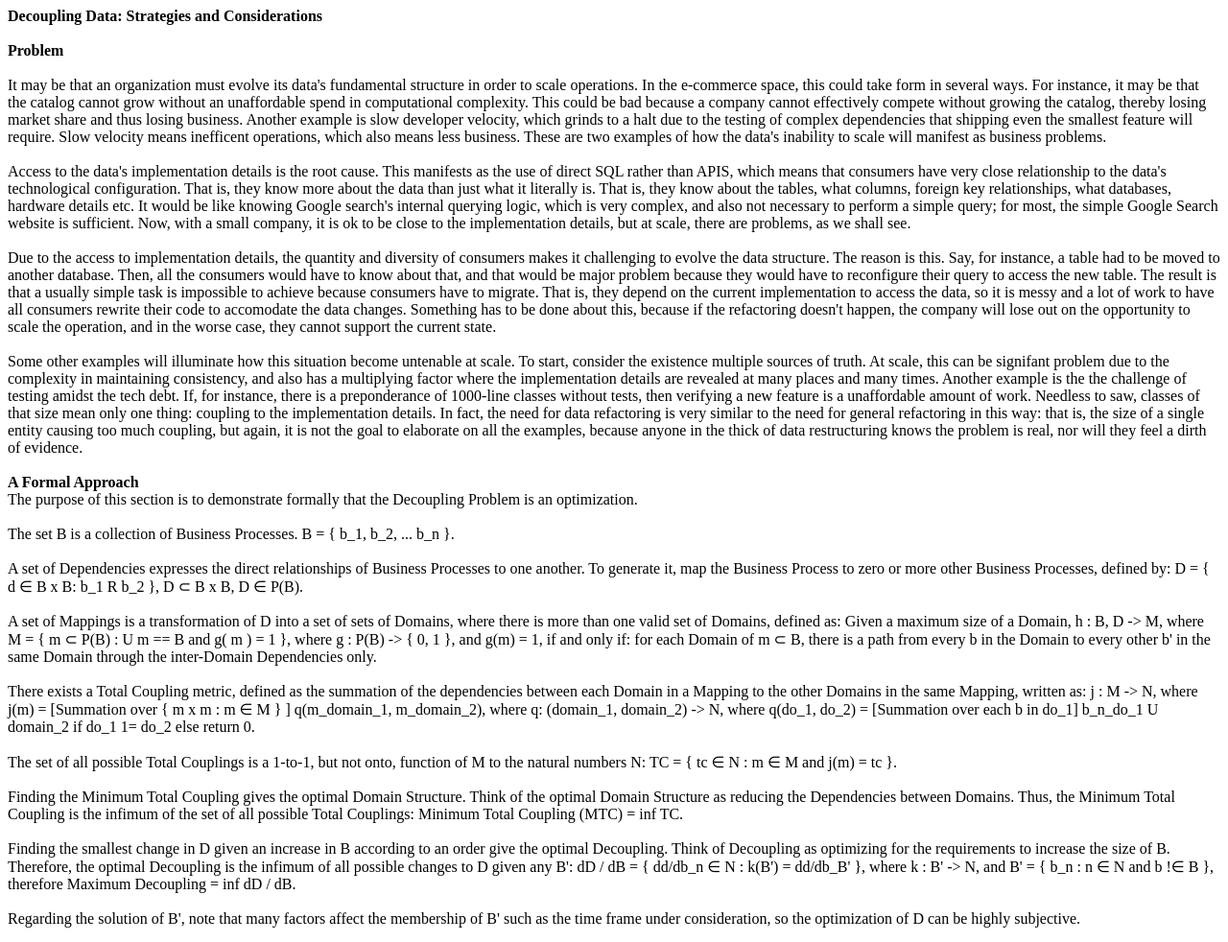
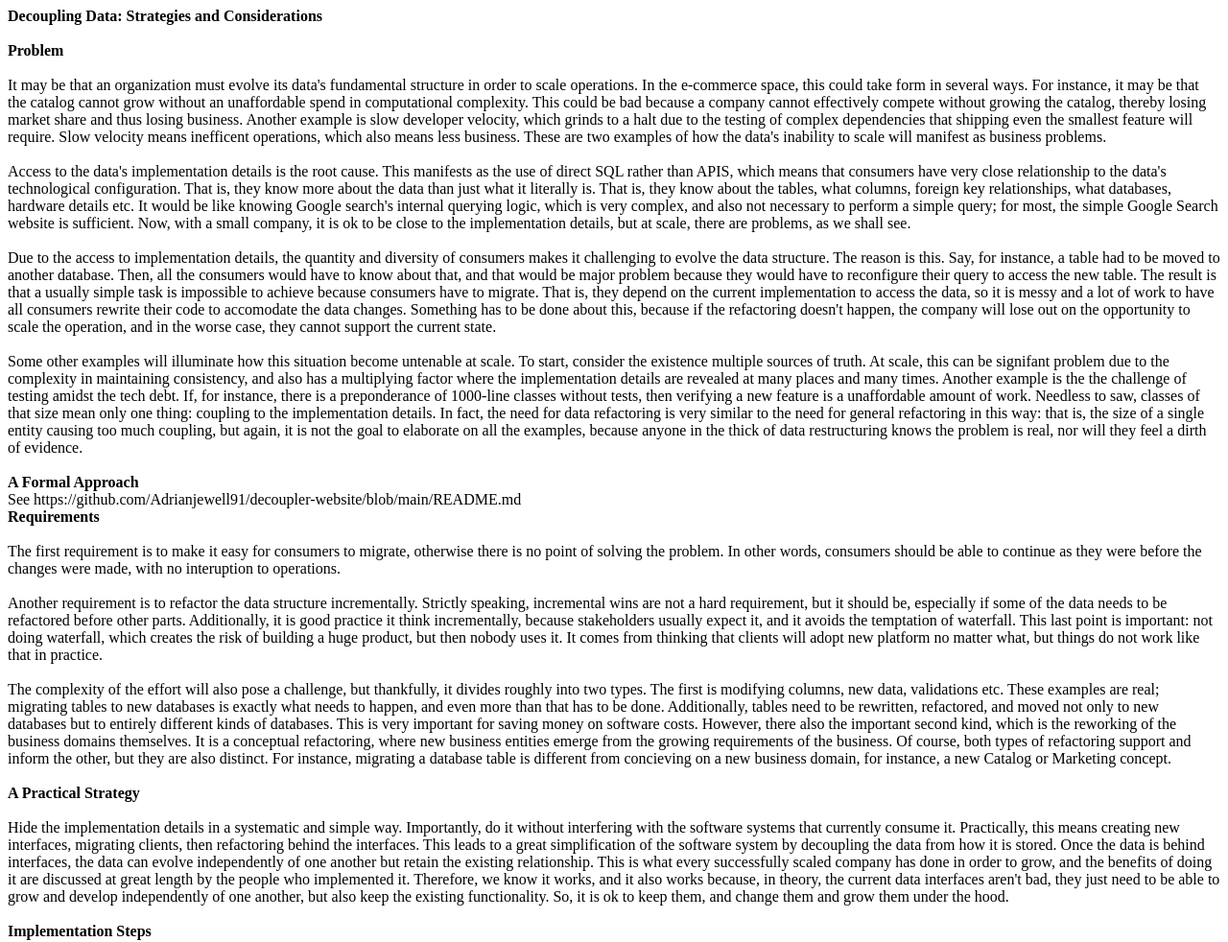
Before and after one commit to Adrianjewell91/decoupler-website, a plain HTML site: page index.html in a window 1280 px wide. Shown: the top 982 px of the page at 96% size. Drawn offline with Linux system fonts and the light colour scheme.

Commit message:
Update index.html

```diff
--- a/index.html
+++ b/index.html
@@ -73,74 +73,7 @@
     </section>
     <br />
     <header><strong>A Formal Approach</strong></header>
-    <section>
-      The purpose of this section is to demonstrate formally that the Decoupling
-      Problem is an optimization.
-    </section>
-    <br />
-    <section>
-      The set B is a collection of Business Processes. B = { b_1, b_2, ... b_n
-      }.
-    </section>
-    <br />
-    <section>
-      A set of Dependencies expresses the direct relationships of Business
-      Processes to one another. To generate it, map the Business Process to zero
-      or more other Business Processes, defined by: D = { d ∈ B x B: b_1 R b_2
-      }, D ⊂ B x B, D ∈ P(B).
-    </section>
-    <br />
-    <section>
-      A set of Mappings is a transformation of D into a set of sets of Domains,
-      where there is more than one valid set of Domains, defined as: Given a
-      maximum size of a Domain, h : B, D -> M, where M = { m ⊂ P(B) : U m == B
-      and g( m ) = 1 }, where g : P(B) -> { 0, 1 }, and g(m) = 1, if and only
-      if: for each Domain of m ⊂ B, there is a path from every b in the Domain
-      to every other b' in the same Domain through the inter-Domain Dependencies
-      only.
-    </section>
-    <br />
-    <section>
-      There exists a Total Coupling metric, defined as the summation of the
-      dependencies between each Domain in a Mapping to the other Domains in the
-      same Mapping, written as: j : M -> N, where j(m) = [Summation over { m x m
-      : m ∈ M } ] q(m_domain_1, m_domain_2), where q: (domain_1, domain_2) -> N,
-      where q(do_1, do_2) = [Summation over each b in do_1] b_n_do_1 U domain_2
-      if do_1 1= do_2 else return 0.
-    </section>
-    <br />
-    <section>
-      The set of all possible Total Couplings is a 1-to-1, but not onto,
-      function of M to the natural numbers N: TC = { tc ∈ N : m ∈ M and j(m) =
-      tc }.
-    </section>
-    <br />
-    <section>
-      Finding the Minimum Total Coupling gives the optimal Domain Structure.
-      Think of the optimal Domain Structure as reducing the Dependencies between
-      Domains. Thus, the Minimum Total Coupling is the infimum of the set of all
-      possible Total Couplings: Minimum Total Coupling (MTC) = inf TC.
-    </section>
-    <br />
-    <section>
-      Finding the smallest change in D given an increase in B according to an
-      order give the optimal Decoupling. Think of Decoupling as optimizing for
-      the requirements to increase the size of B. Therefore, the optimal
-      Decoupling is the infimum of all possible changes to D given any B': dD /
-      dB = { dd/db_n ∈ N : k(B') = dd/db_B' }, where k : B' -> N, and B' = { b_n
-      : n ∈ N and b !∈ B }, therefore Maximum Decoupling = inf dD / dB.
-    </section>
-    <br />
-    <section>
-      Regarding the solution of B', note that many factors affect the membership
-      of B' such as the time frame under consideration, so the optimization of D
-      can be highly subjective.
-    </section>
-    <br />
-    <section>
-      ex. Given max domain size = 3,
-      <img src="./Screenshot 2024-02-10 at 10.01.19 AM.png" />
-    </section>
+    <section>See https://github.com/Adrianjewell91/decoupler-website/blob/main/README.md</section>
     <header><strong>Requirements</strong></header>
     <br />
     <section>
```
